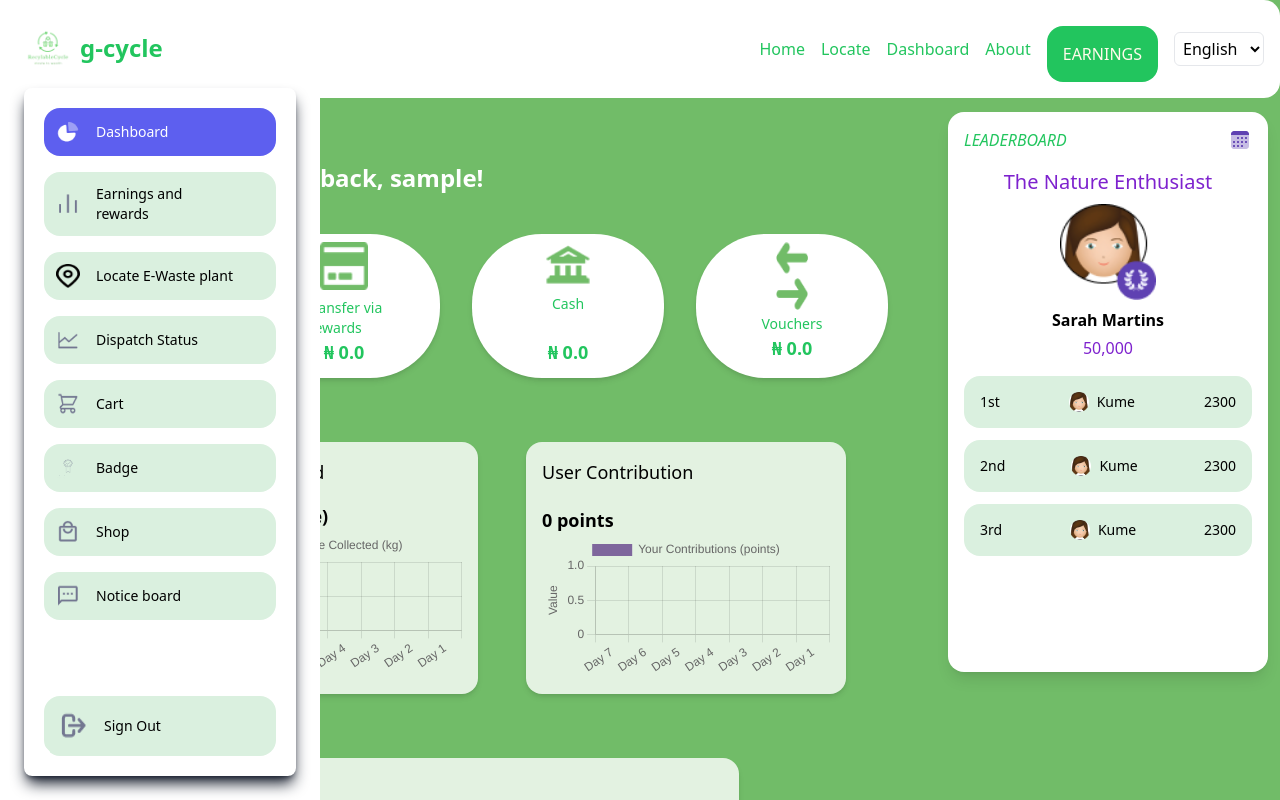
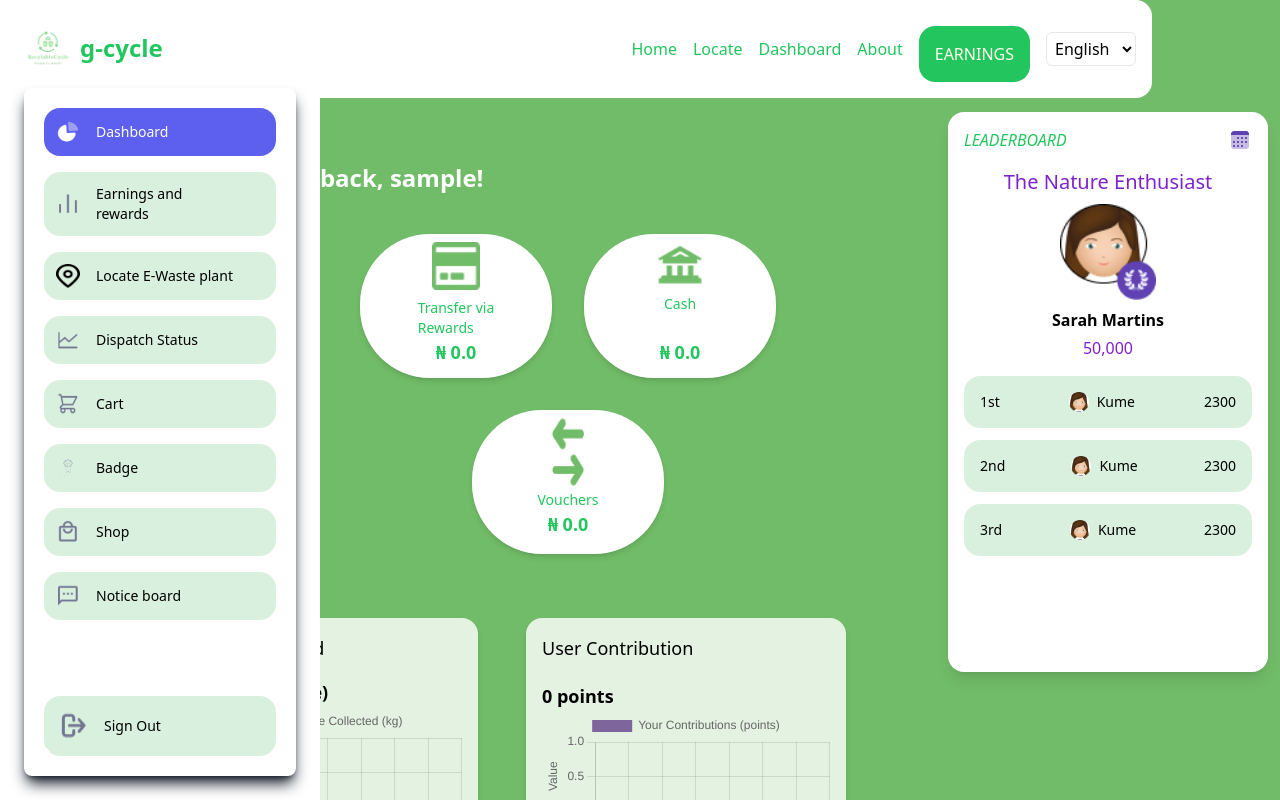
Before and after one commit to dark-royal/recycle, a React (Create React App) app: page /dashboard in a window 1280 px wide. Shown: the top 800 px of the page. Built offline with nearby package versions, Linux system fonts and the light colour scheme; sample sign-in values are in the browser's storage.

Commit message:
Updated the user dashboard

```diff
--- a/src/Components/dashboard/DashBar.jsx
+++ b/src/Components/dashboard/DashBar.jsx
@@ -4,13 +4,16 @@ import DashBarView from "./contentbar/DashBarView";
 import RightSidebar from "./sidebar/RightSidebar";
 
 const DashBar = () => {
-    return(
-        <>
-            <DNavbar/>
-            <DSidebar/>
-            <DashBarView/>
-            <RightSidebar/>
-        </>
-    )
+    return (
+        <div style={{ width: '80%', maxWidth: '80vw', margin: '0 auto' }}>
+            <DNavbar />
+            <div className="flex">
+                <DSidebar />
+                <DashBarView />
+                <RightSidebar />
+            </div>
+        </div>
+    );
 }
+
 export default DashBar;
```
